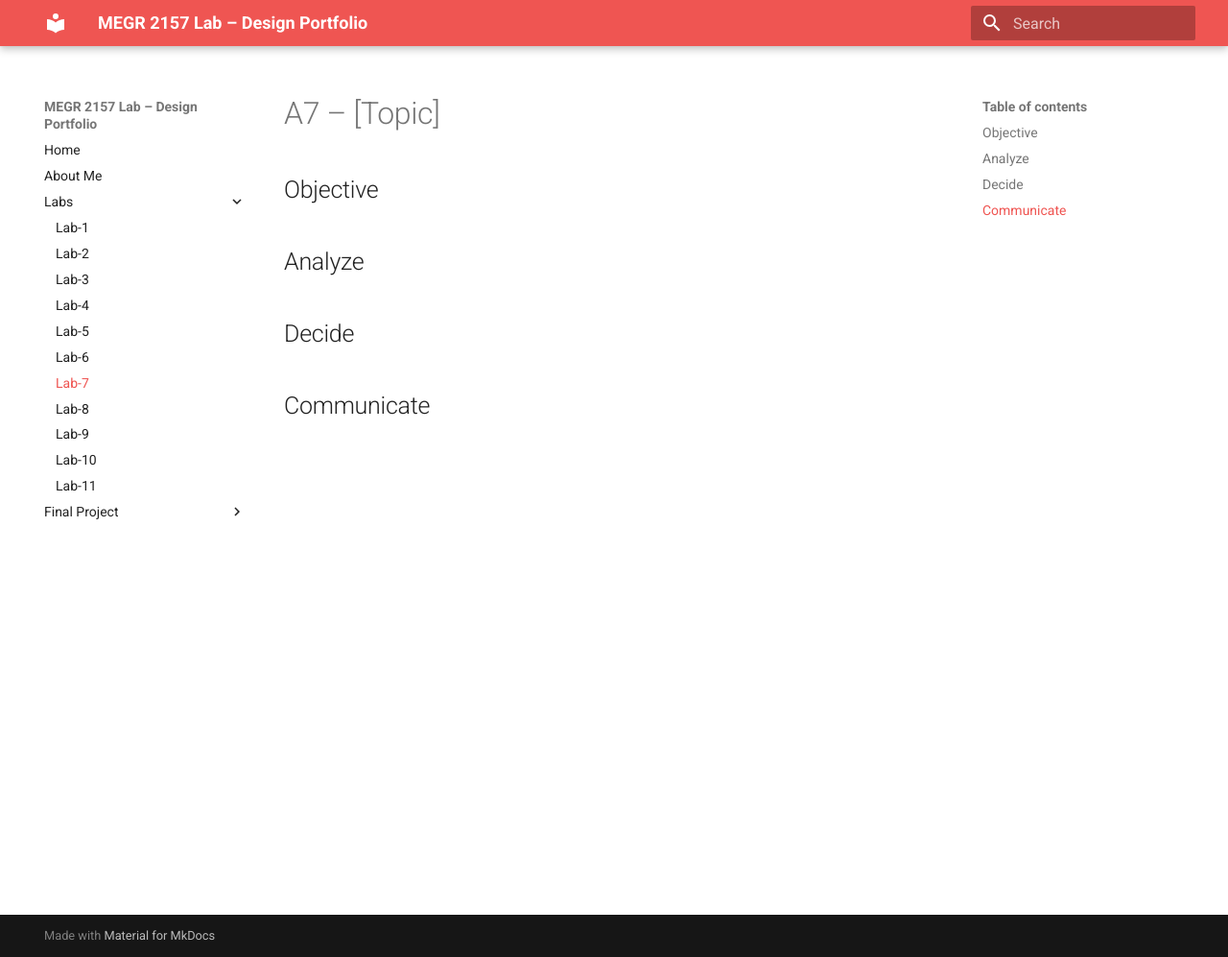
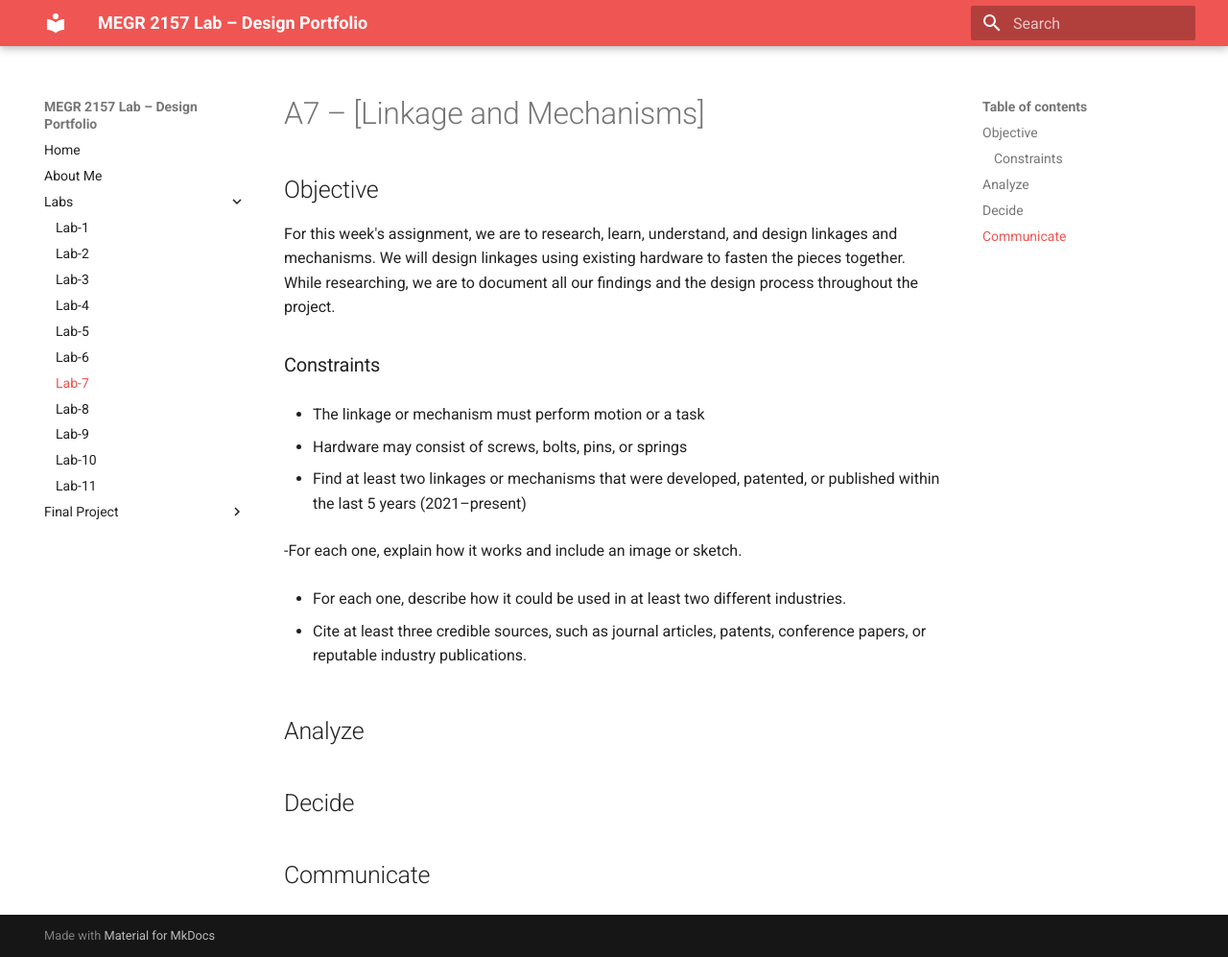
Before and after one commit to NathanZimmy/MEGR-2156-Lab, an MkDocs documentation site: the page built from docs/Labs/L07/index.md, in a window 1280 px wide and 997 px high. Shown: the whole window at 96% size. Built offline with MkDocs 1.6.1 and Material for MkDocs 9.7.7, drawn with Linux system fonts in a browser that asks for light colours.

Commit message:
Update index.md

```diff
--- a/docs/Labs/L07/index.md
+++ b/docs/Labs/L07/index.md
@@ -1,7 +1,20 @@
-# A7 – [Topic]
+# A7 – [Linkage and Mechanisms]
 
 ## Objective
+For this week's assignment, we are to research, learn, understand, and design linkages and mechanisms. We will design linkages using existing hardware to fasten the pieces together. While researching, we are to document all our findings and the design process throughout the project.
 
+### Constraints
+- The linkage or mechanism must perform motion or a task
+
+- Hardware may consist of screws, bolts, pins, or springs
+
+- Find at least two linkages or mechanisms that were developed, patented, or published within the last 5 years (2021–present)
+
+-For each one, explain how it works and include an image or sketch.
+
+- For each one, describe how it could be used in at least two different industries.
+
+- Cite at least three credible sources, such as journal articles, patents, conference papers, or reputable industry publications.
 
 ## Analyze
 
```
